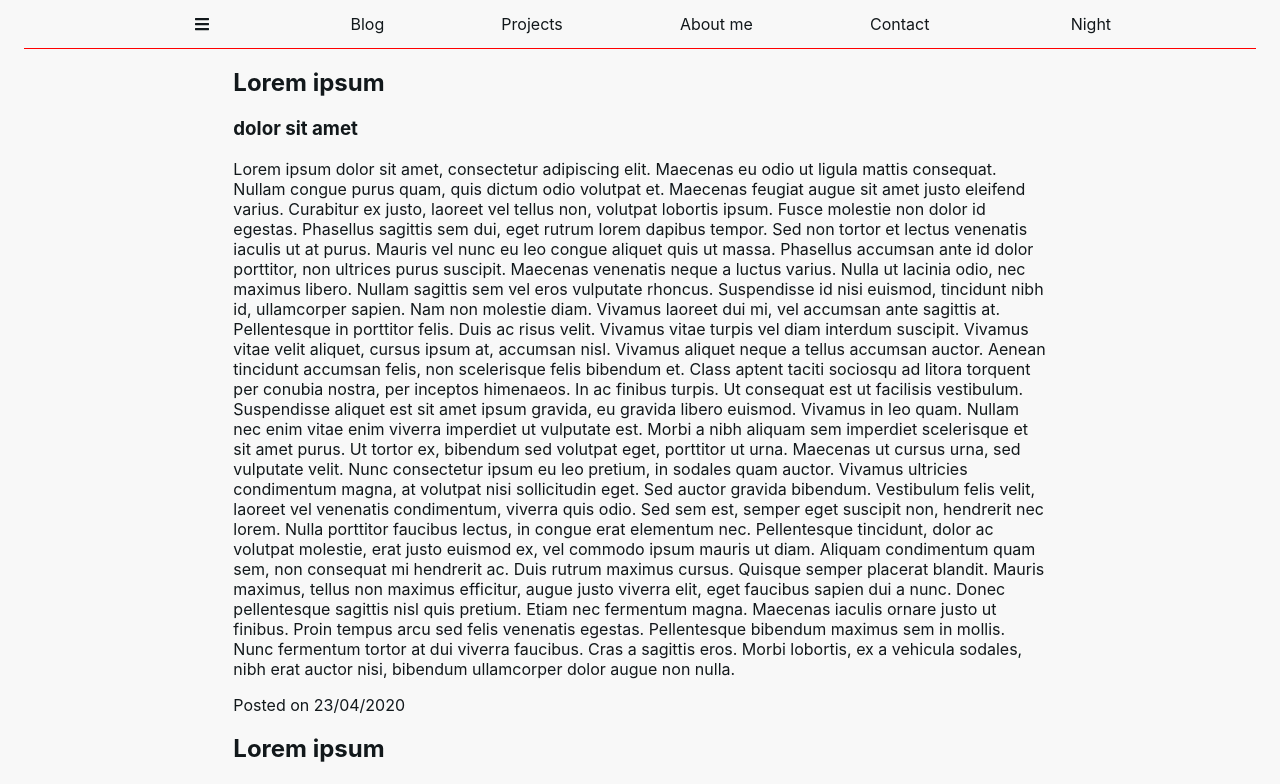
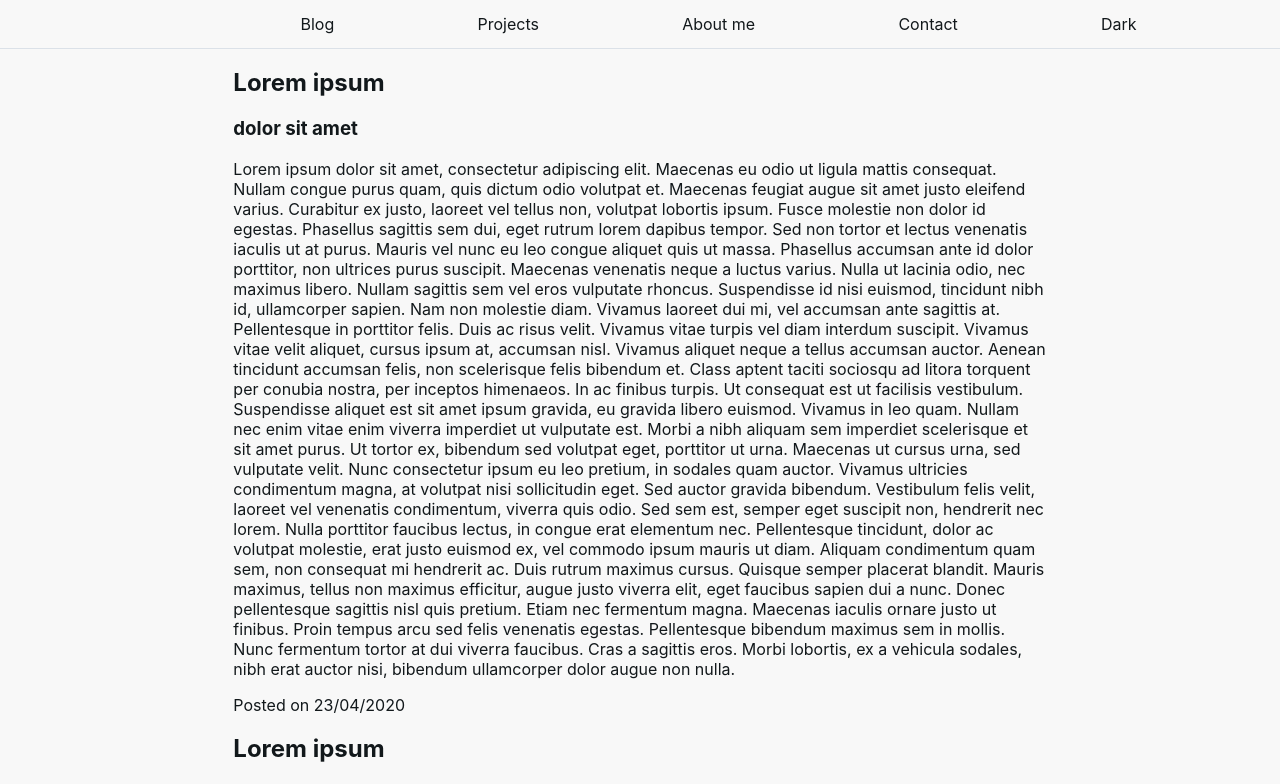
Before and after one commit to sgq995/sgq995.github.io, a React (Create React App) app: page / in a window 1280 px wide. Shown: the top 784 px of the page. Built offline with nearby package versions, Linux system fonts and the light colour scheme.

Commit message:
feat: Theme switcher was added to application

```diff
--- a/src/App.js
+++ b/src/App.js
@@ -4,12 +4,16 @@ import Article from './Article';
 import Nav from './Nav';
 import Content from './Content';
 
+import {DARK_THEME, LIGHT_THEME, DEFAULT_THEME} from './themes';
+
 function App() {
+  const [theme, setTheme] = React.useState(DEFAULT_THEME);
+
+  document.body.className = theme;
+
   return (
     <React.Fragment>
-      <Nav direction="horizontal(default)|vertical">
-
-      </Nav>
+      <Nav theme={theme} setTheme={setTheme} />
 
       <Content>
         {/* <Article></Article> */}
--- a/src/Nav.css
+++ b/src/Nav.css
@@ -1,14 +1,8 @@
 .navbar {
-    /* padding: 0 10vw; */
     width: 100vw;
     height: 3rem;
     background-color: var(--bg-primary);
     color: var(--text-primary);
-}
-
-.navbar-grid {
-    height: 100%;
-    border-bottom: 1px solid red;
 }
 
 .navbar-nav {
@@ -19,10 +13,10 @@
     align-items: center;
     justify-content: space-evenly;
     height: 100%;
+    border-bottom: 1px solid var(--bg-secondary);
 }
 
 .nav-item {
-    /* margin-right: 1.25rem; */
     display: flex;
     flex-direction: column;
     justify-content: center;
@@ -38,18 +32,30 @@
     color: var(--text-secondary);
 }
 
-.has-dropdown {
+@media only screen and (max-width: 599px) {
+    .navbar-menu {
+        visibility: visible;
+    }
+
+    .navbar-theme {
+        visibility: visible;
+    }
+
+    .navbar-nav {
+        visibility: hidden;
+    }
+
+    .navbar-nav:focus-within {
+        visibility: visible;
+    }
 }
 
-.dropdown {
-    position: absolute;
-    width: 90vw;
-    opacity: 0;
-    z-index: 2;
-    background: blueviolet;
-    border-top: 2px solid blue;
+@media only screen and (min-width: 600px) {
+    .navbar-menu {
+        visibility: hidden;
+    }
+
+    .navbar-nav {
+        visibility: visible;
+    }
 }
-
-.dropdown-item {
-
-}
--- a/src/Nav.js
+++ b/src/Nav.js
@@ -3,18 +3,15 @@ import React from 'react';
 import { FontAwesomeIcon } from '@fortawesome/react-fontawesome';
 import { faBars } from '@fortawesome/free-solid-svg-icons';
 
-import MenuIcon from './icon-menu.svg';
+import {DARK_THEME, LIGHT_THEME} from './themes';
+
 import './Nav.css';
 
 function Nav(props) {
-  const LIGHT_THEME = 'light';
-  const NIGHT_THEME = 'night';
-
-  const [theme, setTheme] = React.useState(LIGHT_THEME);
+  const {theme, setTheme} = props;
 
   const items = [
     'Blog',
-    // 'Portafolio',
     'Projects',
     'About me',
     'Contact'
@@ -34,54 +31,32 @@ function Nav(props) {
     );
   };
 
-  const makeImageItem = (link, src, alt, onclick) => {
+  const makeListItem = (key, content, classes) => {
+    const plainClases = typeof classes === "string" ? classes : Array.isArray(classes) ? classes.join(' ') : '';
+
     return (
-      <li className="nav-item" key={alt.toLowerCase()}>
-        <a href={link} className="nav-link">
-          <img src={src} alt={alt} style={{height: '1em'}} onClick={onclick} />
-        </a>
-      </li>
-    );
-  };
-
-  const makeListItem = (key, content) => {
-    return (
-      <li className="nav-item" key={key.toLowerCase()}>
+      <li className={"nav-item " + plainClases} key={key.toLowerCase()}>
         {content}
       </li>
     );
   };
 
   const themeChangeHandle = () => {
-    setTheme(theme === LIGHT_THEME ? NIGHT_THEME : LIGHT_THEME);
+    const nextTheme = theme === LIGHT_THEME ? DARK_THEME : LIGHT_THEME;
+    localStorage.setItem('theme', nextTheme);
+    setTheme(nextTheme);
   };
+
+  const bars = makeIconItem('bars', faBars);
+  const themeSelector = makeLinkItem(theme === LIGHT_THEME ? 'Dark' : 'Light', '#', themeChangeHandle);
 
   return (
     <nav className="navbar">
-      <div className="navbar-grid grid-container"
-          style={{
-            alignContent: 'center'
-          }}>
-        <span className="navbar-item
-            col-md-start-2
-            col-lg-start-3
-            col-xl-start-3"
-            style={{
-              marginLeft: 'auto'
-            }}>
-          {makeIconItem('bars', faBars)}
-        </span>
-        <ul className="navbar-nav
-            col-xs-span-2
-            col-sm-start-2 col-sm-span-6
-            col-md-start-3 col-md-span-8
-            col-lg-start-4 col-lg-span-6
-            col-xl-start-4 col-xl-span-6">
-          {/* {makeImageItem('#', MenuIcon, 'Menu')} */}
+        <ul className="navbar-nav">
+          {makeListItem('bars', bars, 'navbar-menu')}
           {items.map(item => makeListItem(item, makeLinkItem(item)))}
+          {makeListItem('theme', themeSelector, 'navbar-theme')}
         </ul>
-        {makeLinkItem(theme === LIGHT_THEME ? 'Night' : 'Light', '#', themeChangeHandle)}
-      </div>
     </nav>
   );
 }
--- /dev/null
+++ b/src/themes.js
@@ -0,0 +1,5 @@
+export const LIGHT_THEME = 'light';
+export const DARK_THEME = 'dark';
+
+export const STORED_THEME = localStorage.getItem('theme');
+export const DEFAULT_THEME = STORED_THEME ? STORED_THEME : LIGHT_THEME;
```
